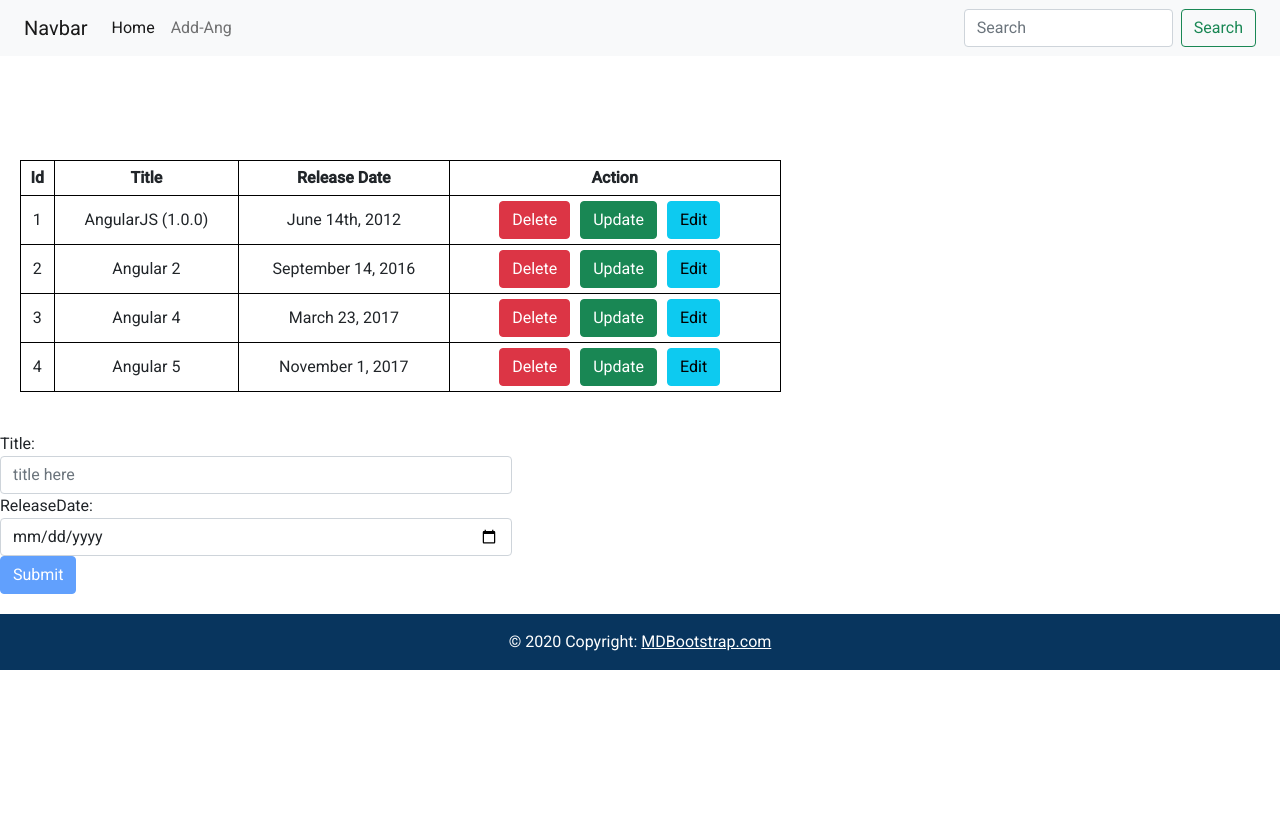
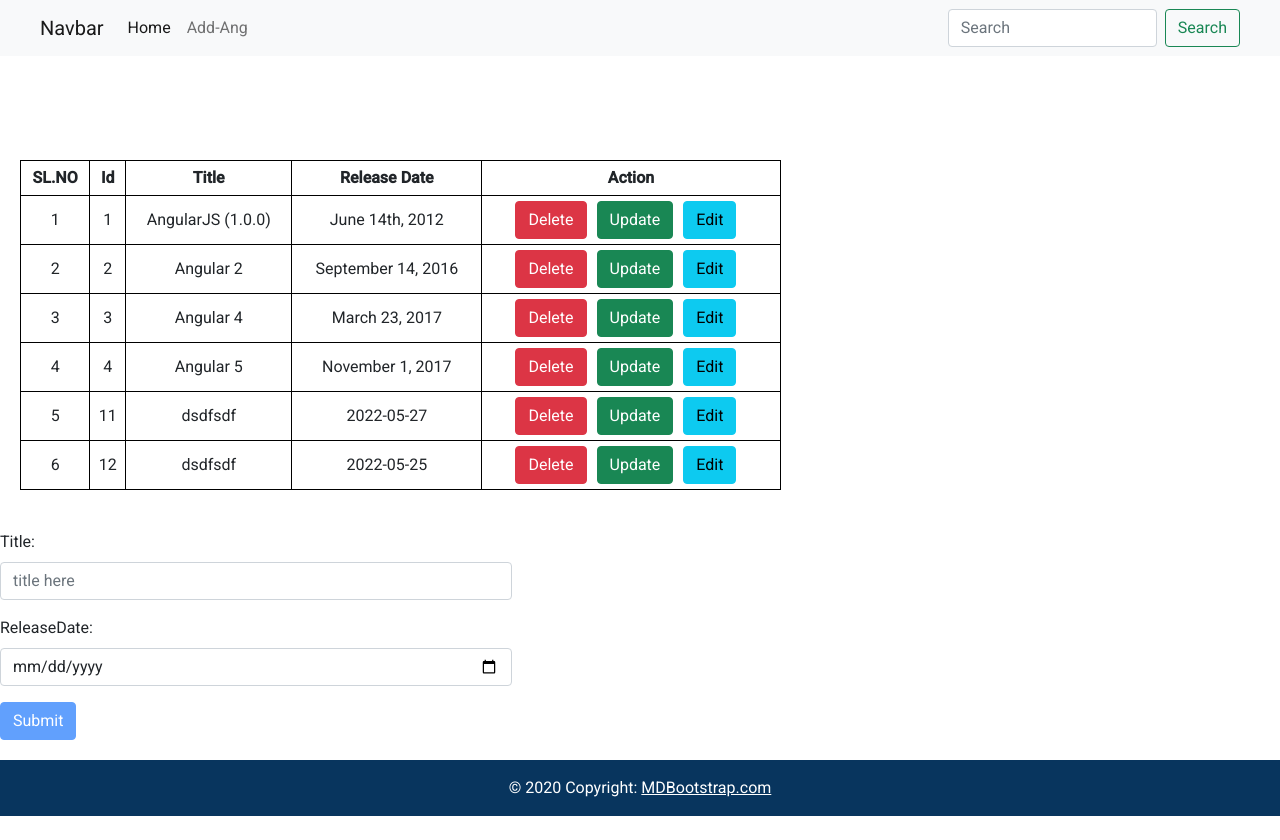
Before and after one commit to Sameersamantra1991/project1, an Angular app: page /add-ang in a window 1280 px wide. Before the commit the page ends 800 px from the top, so only its background shows below. Built offline with nearby package versions, Linux system fonts and the light colour scheme; data requests are answered from the project's data file.

Commit message:
post call added

```diff
--- a/db.json
+++ b/db.json
@@ -19,6 +19,16 @@
       "id": 4,
       "title": "Angular 5",
       "releaseDate": "November 1, 2017"
+    },
+    {
+      "title": "dsdfsdf",
+      "releaseDate": "2022-05-27",
+      "id": 11
+    },
+    {
+      "title": "dsdfsdf",
+      "releaseDate": "2022-05-25",
+      "id": 12
     }
   ]
 }
--- a/src/app/add-ang-date/add-ang-date.component.html
+++ b/src/app/add-ang-date/add-ang-date.component.html
@@ -1,21 +1,21 @@
 <div class="frmcls">
 
-    <form [formGroup]="profileForm" (ngSubmit)="onSubmit()">
+    <form [formGroup]="profileForm" (ngSubmit)="onSubmit(profileForm.value)">
         <div class="form-group">
             <label for="exampleInputEmail1">Title:</label>
             <input type="text" class="form-control" id="exampleInputEmail1" aria-describedby="emailHelp"
-                placeholder="title here" formControlName="Title">
+                placeholder="title here" formControlName="title">
         </div>
 
 
         <span class="text-danger"
-            *ngIf="(registerFormControl.Title.touched ) && registerFormControl.Title.errors?.required">
+            *ngIf="(registerFormControl.title.touched ) && registerFormControl.title.errors?.required">
             Name is required
         </span>
         <div class="form-group">
             <label for="exampleInputPassword1">ReleaseDate:</label>
             <input class="form-control" id="exampleInputPassword1" placeholder="release date" type="date"
-                formControlName="ReleaseDate">
+                formControlName="releaseDate">
         </div>
 
         <button type="submit" class="btn btn-primary" [disabled]="!profileForm.valid" >Submit</button>
--- a/src/app/add-ang-date/add-ang-date.component.ts
+++ b/src/app/add-ang-date/add-ang-date.component.ts
@@ -1,4 +1,10 @@
+
+import { TodoService } from '../todo.service'
+
+
 import { Component, OnInit } from '@angular/core';
+
+
 
 import { FormBuilder } from '@angular/forms';
 import { Validators } from '@angular/forms';
@@ -10,11 +16,11 @@ import { Validators } from '@angular/forms';
 })
 export class AddAngDateComponent implements OnInit {
   profileForm = this.fb.group({
-    Title: ['', Validators.required],
-    ReleaseDate: ['', Validators.required],
+    title: ['', Validators.required],
+    releaseDate: ['', Validators.required],
   });
 
-  constructor(private fb: FormBuilder) {}
+  constructor(private fb: FormBuilder,private todoservice:TodoService) {}
 
   ngOnInit(): void {}
 
@@ -22,7 +28,12 @@ export class AddAngDateComponent implements OnInit {
     return this.profileForm.controls;
   }
 
-  onSubmit() {
-    console.warn(this.profileForm.value);
+  onSubmit(x: any) {
+    console.warn(this.profileForm.value );
+    console.log(x);
+
+    this.todoservice.postTodos(x).subscribe(()=>{
+      console.log("it is done successfully")
+    })
   }
 }
--- a/src/app/center/center.component.html
+++ b/src/app/center/center.component.html
@@ -2,18 +2,20 @@
     <div class="col-md-8">
         <table>
             <tr>
+                <th>SL.NO</th>
                 <th>Id</th>
                 <th>Title</th>
                 <th>Release Date</th>
                 <th>Action</th>
             </tr>
-            <tr *ngFor="let ele of todos">
+            <tr *ngFor="let ele of todos ; index as i ">
+                <td>{{i+1}}</td>
                 <td>{{ele.id}}</td>
                 <td>{{ele.title}}</td>
                 <td>{{ele.releaseDate}}</td>
                 <td>
                     <button class="btn btn-danger" (click)="deleteData(ele.id)">Delete</button>
-                    <button class="btn btn-success">Update</button>
+                    <button type="button" class="btn btn-success" data-toggle="modal" data-target="#exampleModal" (click)="updatefun(ele.id)">Update</button>
                     <button class="btn btn-info">Edit</button>
                 </td>
             </tr>
@@ -29,3 +31,28 @@
 
     </div>
 </div>
+
+
+<!-- Button trigger modal -->
+
+
+  <!-- Modal -->
+  <div class="modal fade" id="exampleModal" tabindex="-1" role="dialog" aria-labelledby="exampleModalLabel" aria-hidden="true">
+    <div class="modal-dialog" role="document">
+      <div class="modal-content">
+        <div class="modal-header">
+          <h5 class="modal-title" id="exampleModalLabel">Modal title</h5>
+          <button type="button" class="close" data-dismiss="modal" aria-label="Close">
+            <span aria-hidden="true">&times;</span>
+          </button>
+        </div>
+        <div class="modal-body">
+          ...
+        </div>
+        <div class="modal-footer">
+          <button type="button" class="btn btn-secondary" data-dismiss="modal">Close</button>
+          <button type="button" class="btn btn-primary">Save changes</button>
+        </div>
+      </div>
+    </div>
+  </div>
--- a/src/app/center/center.component.ts
+++ b/src/app/center/center.component.ts
@@ -25,4 +25,11 @@ export class CenterComponent implements OnInit {
     })
   }
 
+
+  updatefun(id: any){
+
+    console.log(id)
+
+  }
+
 }
--- a/src/app/todo.service.ts
+++ b/src/app/todo.service.ts
@@ -17,4 +17,7 @@ export class TodoService {
   deleteTodos(id):Observable<any>{
     return this.httpclient.delete('http://localhost:3000/posts/'+ id);
   }
+  postTodos(obj: any):Observable<any>{
+    return this.httpclient.post('http://localhost:3000/posts/',obj);
+  }
 }
--- a/src/index.html
+++ b/src/index.html
@@ -9,8 +9,12 @@
   <link rel="preconnect" href="https://fonts.gstatic.com">
   <link href="https://fonts.googleapis.com/css2?family=Roboto:wght@300;400;500&display=swap" rel="stylesheet">
   <link href="https://fonts.googleapis.com/icon?family=Material+Icons" rel="stylesheet">
+  <link rel="stylesheet" href="https://cdn.jsdelivr.net/npm/bootstrap@4.0.0/dist/css/bootstrap.min.css" integrity="sha384-Gn5384xqQ1aoWXA+058RXPxPg6fy4IWvTNh0E263XmFcJlSAwiGgFAW/dAiS6JXm" crossorigin="anonymous">
 </head>
 <body>
   <app-root></app-root>
+  <script src="https://code.jquery.com/jquery-3.2.1.slim.min.js" integrity="sha384-KJ3o2DKtIkvYIK3UENzmM7KCkRr/rE9/Qpg6aAZGJwFDMVNA/GpGFF93hXpG5KkN" crossorigin="anonymous"></script>
+<script src="https://cdn.jsdelivr.net/npm/popper.js@1.12.9/dist/umd/popper.min.js" integrity="sha384-ApNbgh9B+Y1QKtv3Rn7W3mgPxhU9K/ScQsAP7hUibX39j7fakFPskvXusvfa0b4Q" crossorigin="anonymous"></script>
+<script src="https://cdn.jsdelivr.net/npm/bootstrap@4.0.0/dist/js/bootstrap.min.js" integrity="sha384-JZR6Spejh4U02d8jOt6vLEHfe/JQGiRRSQQxSfFWpi1MquVdAyjUar5+76PVCmYl" crossorigin="anonymous"></script>
 </body>
 </html>
```
